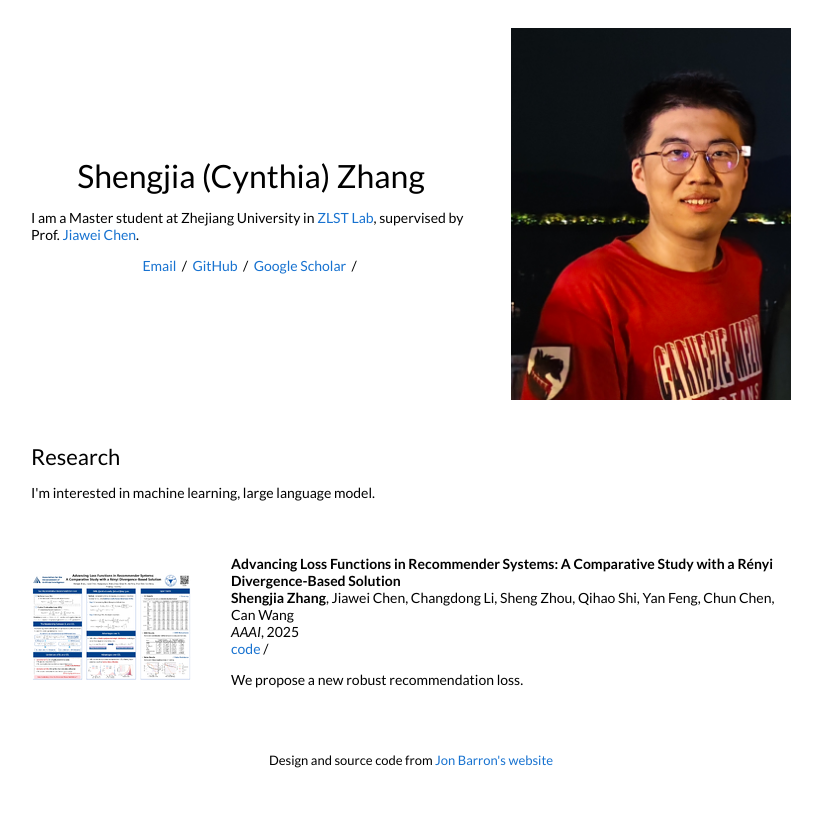
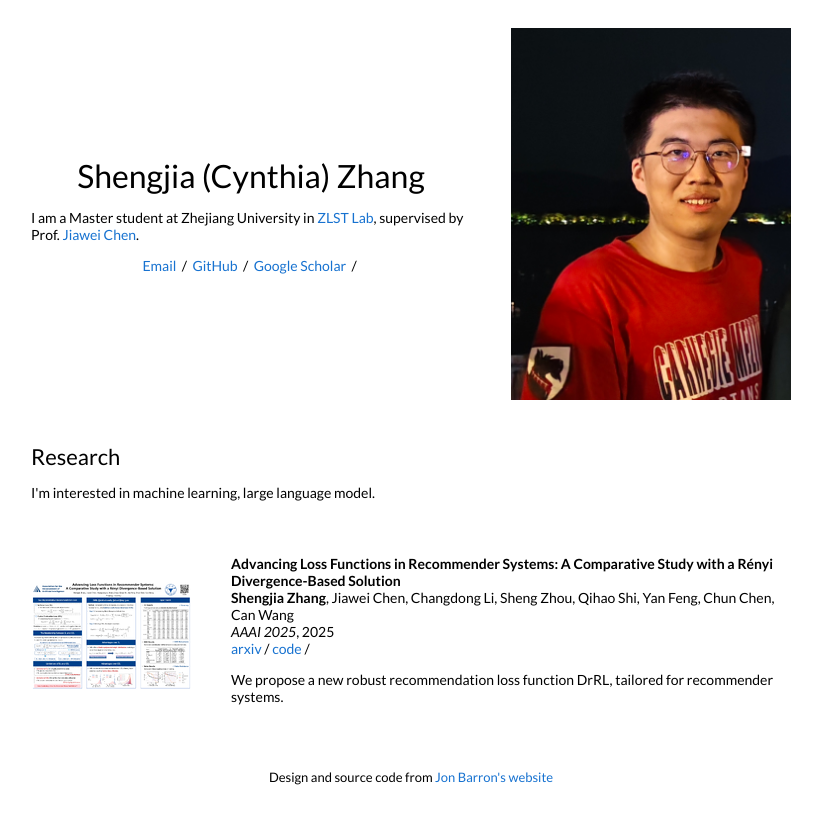
Before and after one commit to cynthia-shengjia/cynthia-shengjia.github.io, a Jekyll site: the page built from _posts/2025-02-12-DrRL.markdown, in a window 1280 px wide. Shown: the top 824 px of the page, without its empty margins (229-1051 px from the left). Built offline with Jekyll 4.4.1, drawn with Linux system fonts in a browser that asks for light colours.

Commit message:
add: DrRL-arxiv

```diff
--- a/_posts/2025-02-12-DrRL.markdown
+++ b/_posts/2025-02-12-DrRL.markdown
@@ -6,8 +6,8 @@ image: /images/DrRL.png
 categories: research
 author: "Shengjia Zhang"
 authors: "<strong>Shengjia Zhang</strong>, Jiawei Chen, Changdong Li, Sheng Zhou, Qihao Shi, Yan Feng, Chun Chen, Can Wang"
-venue: "AAAI"
-arxiv:
+venue: "AAAI 2025"
+arxiv: https://arxiv.org/abs/2506.15120
 code: https://github.com/cynthia-shengjia/AAAI-2025-DrRL
 ---
-We propose a new robust recommendation loss.
+We propose a new robust recommendation loss function DrRL, tailored for recommender systems.
```
